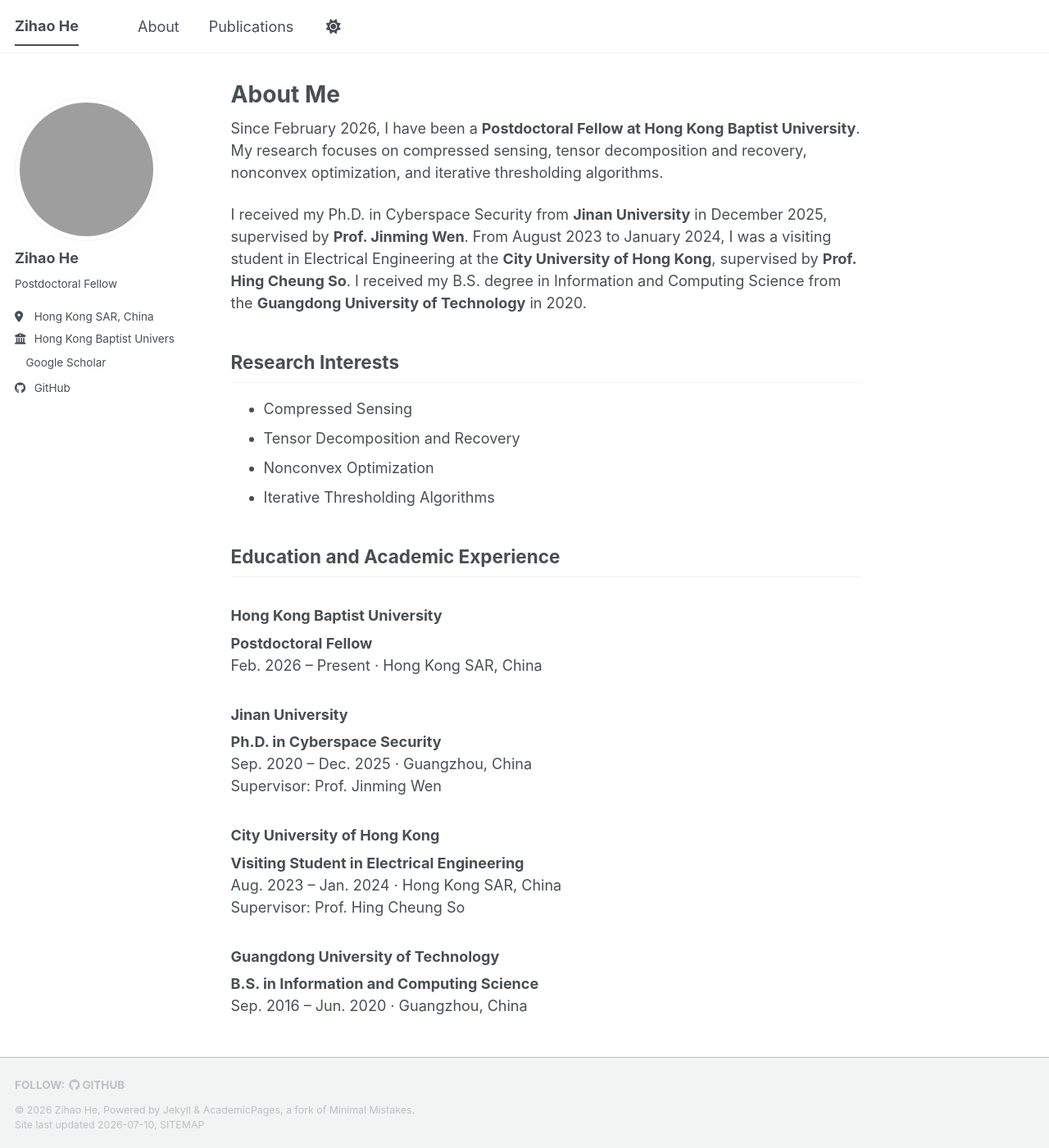
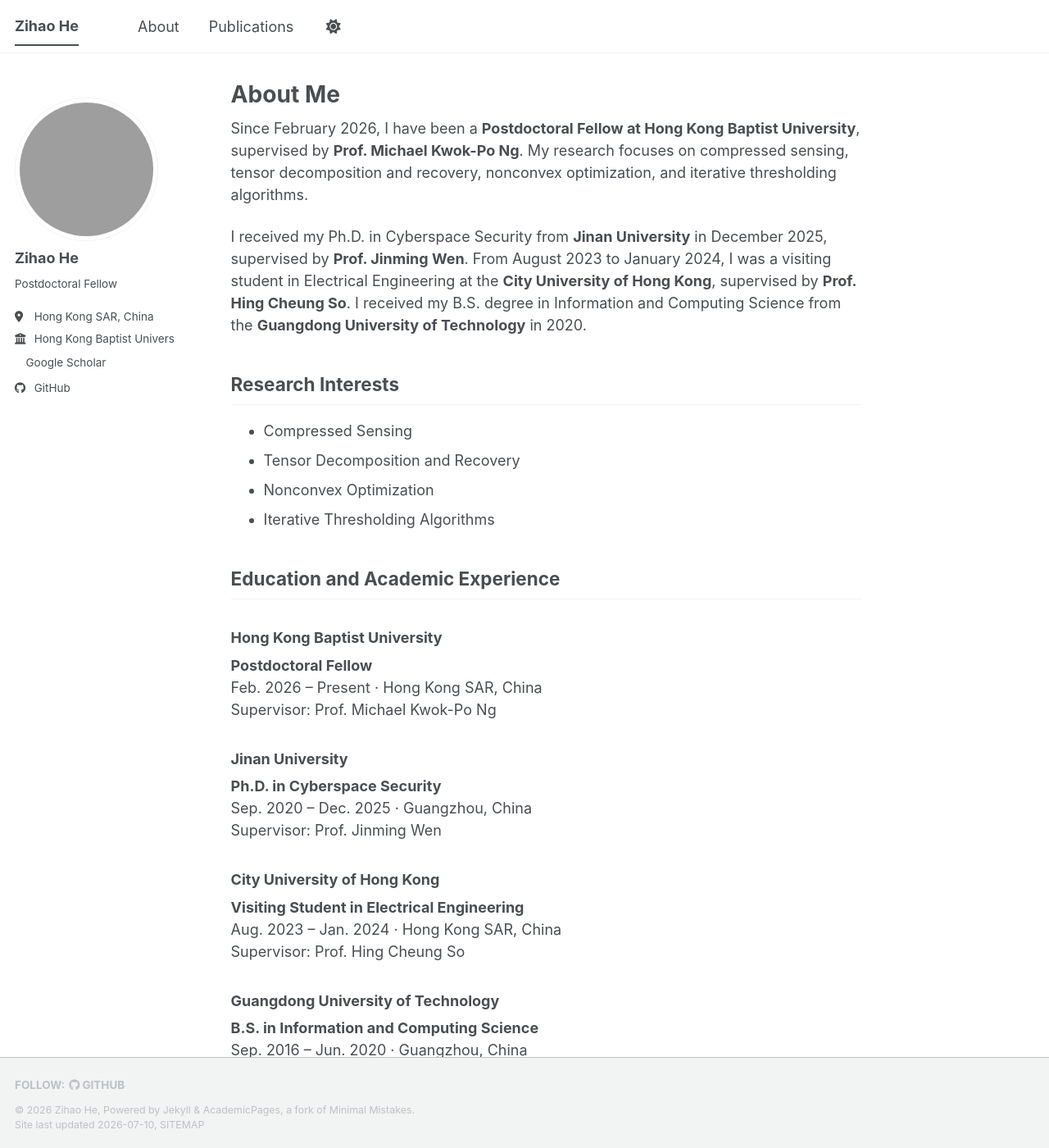
Before and after one commit to boxes757/boxes757.github.io, a Jekyll site: the page built from _pages/about.md, in a window 1280 px wide and 1400 px high. Shown: the whole window at 82% size. Built offline with Jekyll 4.4.1, drawn with Linux system fonts in a browser that asks for light colours; a style sheet for code colours, icons or effects is not loaded; grey boxes are pictures that could not be loaded.

Commit message:
Add postdoctoral supervisor to academic homepage

```diff
--- a/_pages/about.md
+++ b/_pages/about.md
@@ -7,7 +7,7 @@ redirect_from:
   - /about.html
 ---
 
-Since February 2026, I have been a **Postdoctoral Fellow at Hong Kong Baptist University**. My research focuses on compressed sensing, tensor decomposition and recovery, nonconvex optimization, and iterative thresholding algorithms.
+Since February 2026, I have been a **Postdoctoral Fellow at Hong Kong Baptist University**, supervised by **Prof. Michael Kwok-Po Ng**. My research focuses on compressed sensing, tensor decomposition and recovery, nonconvex optimization, and iterative thresholding algorithms.
 
 I received my Ph.D. in Cyberspace Security from **Jinan University** in December 2025, supervised by **Prof. Jinming Wen**. From August 2023 to January 2024, I was a visiting student in Electrical Engineering at the **City University of Hong Kong**, supervised by **Prof. Hing Cheung So**. I received my B.S. degree in Information and Computing Science from the **Guangdong University of Technology** in 2020.
 
@@ -24,6 +24,7 @@ I received my Ph.D. in Cyberspace Security from **Jinan University** in December
 
 **Postdoctoral Fellow**
 Feb. 2026 – Present · Hong Kong SAR, China
+Supervisor: Prof. Michael Kwok-Po Ng
 
 ### Jinan University
 
```
